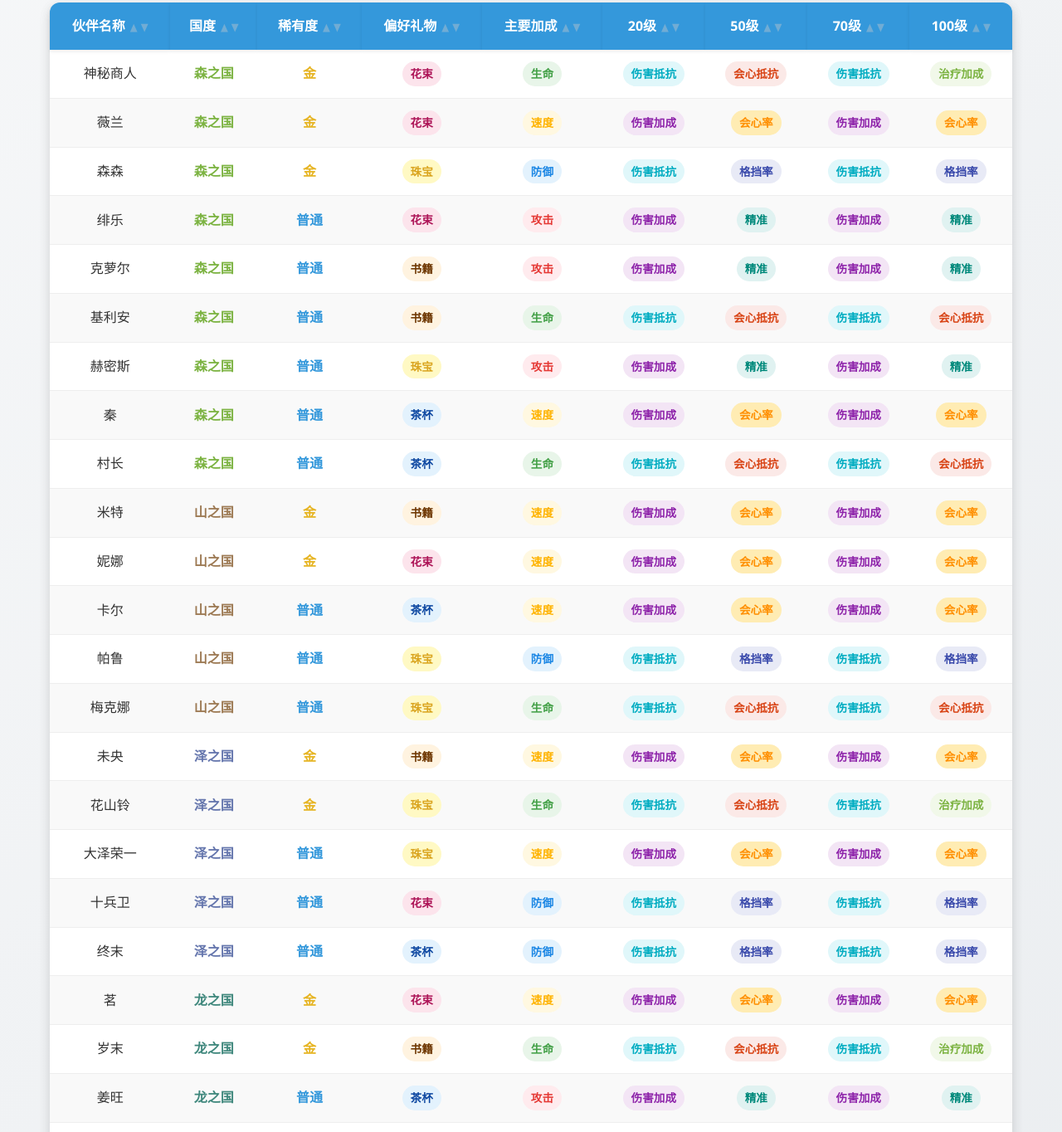
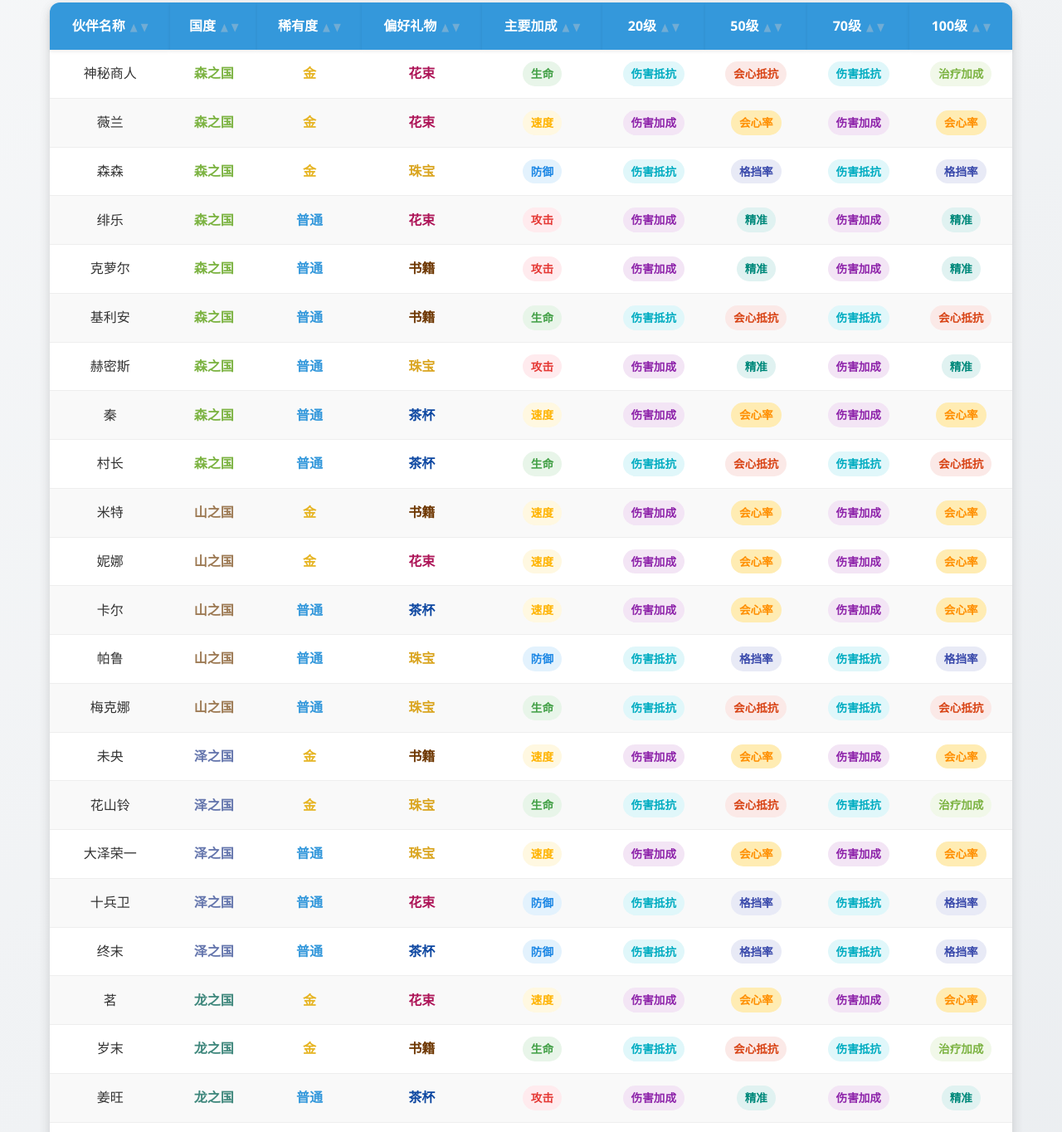
Before and after one commit to kleeb3961/TujidanSucha, a plain HTML site: page index.html in a window 1280 px wide. Shown: the part 888-2252 px from the top of the page at 83% size. Drawn offline with Linux system fonts and the light colour scheme.

Commit message:
Add files via upload

```diff
--- a/index.html
+++ b/index.html
@@ -435,10 +435,10 @@
             font-weight: 700;
         }
 
-        .gift-shuJi { background-color: #fff3e0; color: #6d3600; }
-        .gift-huaShu { background-color: #fce4ec; color: #ad1457; }
-        .gift-zhuBao { background-color: #fff9c4; color: #daa520; }
-        .gift-chaBei { background-color: #e3f2fd; color: #0d47a1; }
+        .gift-shuJi { color: #6d3600; font-weight: 700; }
+        .gift-huaShu {  color: #ad1457; font-weight: 700; }
+        .gift-zhuBao {  color: #daa520; font-weight: 700; }
+        .gift-chaBei {  color: #0d47a1; font-weight: 700; }
 
         .buff-attack { background-color: #ffebee; color: #e53935; }
         .buff-health { background-color: #e8f5e9; color: #43a047; }
@@ -640,7 +640,7 @@
                 <td>神秘商人</td>
                 <td class="city-sen">森之国</td>
                 <td class="rarity-gold">金</td>
-                <td><span class="tag gift-huaShu">花束</span></td>
+                <td><span class="gift-huaShu">花束</span></td>
                 <td><span class="tag buff-health">生命</span></td>
                 <td><span class="tag buff-resist">伤害抵抗</span></td>
                 <td><span class="tag buff-crit-resist">会心抵抗</span></td>
@@ -651,7 +651,7 @@
                 <td>薇兰</td>
                 <td class="city-sen">森之国</td>
                 <td class="rarity-gold">金</td>
-                <td><span class="tag gift-huaShu">花束</span></td>
+                <td><span class="gift-huaShu">花束</span></td>
                 <td><span class="tag buff-speed">速度</span></td>
                 <td><span class="tag buff-damage">伤害加成</span></td>
                 <td><span class="tag buff-crit">会心率</span></td>
@@ -662,7 +662,7 @@
                 <td>森森</td>
                 <td class="city-sen">森之国</td>
                 <td class="rarity-gold">金</td>
-                <td><span class="tag gift-zhuBao">珠宝</span></td>
+                <td><span class="gift-zhuBao">珠宝</span></td>
                 <td><span class="tag buff-defense">防御</span></td>
                 <td><span class="tag buff-resist">伤害抵抗</span></td>
                 <td><span class="tag buff-block">格挡率</span></td>
@@ -673,7 +673,7 @@
                 <td>绯乐</td>
                 <td class="city-sen">森之国</td>
                 <td class="rarity-normal">普通</td>
-                <td><span class="tag gift-huaShu">花束</span></td>
+                <td><span class="gift-huaShu">花束</span></td>
                 <td><span class="tag buff-attack">攻击</span></td>
                 <td><span class="tag buff-damage">伤害加成</span></td>
                 <td><span class="tag buff-precision">精准</span></td>
@@ -684,7 +684,7 @@
                 <td>克萝尔</td>
                 <td class="city-sen">森之国</td>
                 <td class="rarity-normal">普通</td>
-                <td><span class="tag gift-shuJi">书籍</span></td>
+                <td><span class="gift-shuJi">书籍</span></td>
                 <td><span class="tag buff-attack">攻击</span></td>
                 <td><span class="tag buff-damage">伤害加成</span></td>
                 <td><span class="tag buff-precision">精准</span></td>
@@ -695,7 +695,7 @@
                 <td>基利安</td>
                 <td class="city-sen">森之国</td>
                 <td class="rarity-normal">普通</td>
-                <td><span class="tag gift-shuJi">书籍</span></td>
+                <td><span class="gift-shuJi">书籍</span></td>
                 <td><span class="tag buff-health">生命</span></td>
                 <td><span class="tag buff-resist">伤害抵抗</span></td>
                 <td><span class="tag buff-crit-resist">会心抵抗</span></td>
@@ -706,7 +706,7 @@
                 <td>赫密斯</td>
                 <td class="city-sen">森之国</td>
                 <td class="rarity-normal">普通</td>
-                <td><span class="tag gift-zhuBao">珠宝</span></td>
+                <td><span class="gift-zhuBao">珠宝</span></td>
                 <td><span class="tag buff-attack">攻击</span></td>
                 <td><span class="tag buff-damage">伤害加成</span></td>
                 <td><span class="tag buff-precision">精准</span></td>
@@ -717,7 +717,7 @@
                 <td>秦</td>
                 <td class="city-sen">森之国</td>
                 <td class="rarity-normal">普通</td>
-                <td><span class="tag gift-chaBei">茶杯</span></td>
+                <td><span class="gift-chaBei">茶杯</span></td>
                 <td><span class="tag buff-speed">速度</span></td>
                 <td><span class="tag buff-damage">伤害加成</span></td>
                 <td><span class="tag buff-crit">会心率</span></td>
@@ -728,7 +728,7 @@
                 <td>村长</td>
                 <td class="city-sen">森之国</td>
                 <td class="rarity-normal">普通</td>
-                <td><span class="tag gift-chaBei">茶杯</span></td>
+                <td><span class="gift-chaBei">茶杯</span></td>
                 <td><span class="tag buff-health">生命</span></td>
                 <td><span class="tag buff-resist">伤害抵抗</span></td>
                 <td><span class="tag buff-crit-resist">会心抵抗</span></td>
@@ -741,7 +741,7 @@
                 <td>米特</td>
                 <td class="city-shan">山之国</td>
                 <td class="rarity-gold">金</td>
-                <td><span class="tag gift-shuJi">书籍</span></td>
+                <td><span class="gift-shuJi">书籍</span></td>
                 <td><span class="tag buff-speed">速度</span></td>
                 <td><span class="tag buff-damage">伤害加成</span></td>
                 <td><span class="tag buff-crit">会心率</span></td>
@@ -752,7 +752,7 @@
                 <td>妮娜</td>
                 <td class="city-shan">山之国</td>
                 <td class="rarity-gold">金</td>
-                <td><span class="tag gift-huaShu">花束</span></td>
+                <td><span class="gift-huaShu">花束</span></td>
                 <td><span class="tag buff-speed">速度</span></td>
                 <td><span class="tag buff-damage">伤害加成</span></td>
                 <td><span class="tag buff-crit">会心率</span></td>
@@ -763,7 +763,7 @@
                 <td>卡尔</td>
                 <td class="city-shan">山之国</td>
                 <td class="rarity-normal">普通</td>
-                <td><span class="tag gift-chaBei">茶杯</span></td>
+                <td><span class="gift-chaBei">茶杯</span></td>
                 <td><span class="tag buff-speed">速度</span></td>
                 <td><span class="tag buff-damage">伤害加成</span></td>
                 <td><span class="tag buff-crit">会心率</span></td>
@@ -774,7 +774,7 @@
                 <td>帕鲁</td>
                 <td class="city-shan">山之国</td>
                 <td class="rarity-normal">普通</td>
-                <td><span class="tag gift-zhuBao">珠宝</span></td>
+                <td><span class="gift-zhuBao">珠宝</span></td>
                 <td><span class="tag buff-defense">防御</span></td>
                 <td><span class="tag buff-resist">伤害抵抗</span></td>
                 <td><span class="tag buff-block">格挡率</span></td>
@@ -785,7 +785,7 @@
                 <td>梅克娜</td>
                 <td class="city-shan">山之国</td>
                 <td class="rarity-normal">普通</td>
-                <td><span class="tag gift-zhuBao">珠宝</span></td>
+                <td><span class="gift-zhuBao">珠宝</span></td>
                 <td><span class="tag buff-health">生命</span></td>
                 <td><span class="tag buff-resist">伤害抵抗</span></td>
                 <td><span class="tag buff-crit-resist">会心抵抗</span></td>
@@ -798,7 +798,7 @@
                 <td>未央</td>
                 <td class="city-ze">泽之国</td>
                 <td class="rarity-gold">金</td>
-                <td><span class="tag gift-shuJi">书籍</span></td>
+                <td><span class="gift-shuJi">书籍</span></td>
                 <td><span class="tag buff-speed">速度</span></td>
                 <td><span class="tag buff-damage">伤害加成</span></td>
                 <td><span class="tag buff-crit">会心率</span></td>
@@ -809,7 +809,7 @@
                 <td>花山铃</td>
                 <td class="city-ze">泽之国</td>
                 <td class="rarity-gold">金</td>
-                <td><span class="tag gift-zhuBao">珠宝</span></td>
+                <td><span class="gift-zhuBao">珠宝</span></td>
                 <td><span class="tag buff-health">生命</span></td>
                 <td><span class="tag buff-resist">伤害抵抗</span></td>
                 <td><span class="tag buff-crit-resist">会心抵抗</span></td>
@@ -820,7 +820,7 @@
                 <td>大泽荣一</td>
                 <td class="city-ze">泽之国</td>
                 <td class="rarity-normal">普通</td>
-                <td><span class="tag gift-zhuBao">珠宝</span></td>
+                <td><span class="gift-zhuBao">珠宝</span></td>
                 <td><span class="tag buff-speed">速度</span></td>
                 <td><span class="tag buff-damage">伤害加成</span></td>
                 <td><span class="tag buff-crit">会心率</span></td>
@@ -831,7 +831,7 @@
                 <td>十兵卫</td>
                 <td class="city-ze">泽之国</td>
                 <td class="rarity-normal">普通</td>
-                <td><span class="tag gift-huaShu">花束</span></td>
+                <td><span class="gift-huaShu">花束</span></td>
                 <td><span class="tag buff-defense">防御</span></td>
                 <td><span class="tag buff-resist">伤害抵抗</span></td>
                 <td><span class="tag buff-block">格挡率</span></td>
@@ -842,7 +842,7 @@
                 <td>终末</td>
                 <td class="city-ze">泽之国</td>
                 <td class="rarity-normal">普通</td>
-                <td><span class="tag gift-chaBei">茶杯</span></td>
+                <td><span class="gift-chaBei">茶杯</span></td>
                 <td><span class="tag buff-defense">防御</span></td>
                 <td><span class="tag buff-resist">伤害抵抗</span></td>
                 <td><span class="tag buff-block">格挡率</span></td>
@@ -855,7 +855,7 @@
                 <td>茗</td>
                 <td class="city-long">龙之国</td>
                 <td class="rarity-gold">金</td>
-                <td><span class="tag gift-huaShu">花束</span></td>
+                <td><span class="gift-huaShu">花束</span></td>
                 <td><span class="tag buff-speed">速度</span></td>
                 <td><span class="tag buff-damage">伤害加成</span></td>
                 <td><span class="tag buff-crit">会心率</span></td>
@@ -866,7 +866,7 @@
                 <td>岁末</td>
                 <td class="city-long">龙之国</td>
                 <td class="rarity-gold">金</td>
-                <td><span class="tag gift-shuJi">书籍</span></td>
+                <td><span class="gift-shuJi">书籍</span></td>
                 <td><span class="tag buff-health">生命</span></td>
                 <td><span class="tag buff-resist">伤害抵抗</span></td>
                 <td><span class="tag buff-crit-resist">会心抵抗</span></td>
@@ -877,7 +877,7 @@
                 <td>姜旺</td>
                 <td class="city-long">龙之国</td>
                 <td class="rarity-normal">普通</td>
-                <td><span class="tag gift-chaBei">茶杯</span></td>
+                <td><span class="gift-chaBei">茶杯</span></td>
                 <td><span class="tag buff-attack">攻击</span></td>
                 <td><span class="tag buff-damage">伤害加成</span></td>
                 <td><span class="tag buff-precision">精准</span></td>
@@ -888,7 +888,7 @@
                 <td>惠</td>
                 <td class="city-long">龙之国</td>
                 <td class="rarity-normal">普通</td>
-                <td><span class="tag gift-chaBei">茶杯</span></td>
+                <td><span class="gift-chaBei">茶杯</span></td>
                 <td><span class="tag buff-defense">防御</span></td>
                 <td><span class="tag buff-resist">伤害抵抗</span></td>
                 <td><span class="tag buff-block">格挡率</span></td>
@@ -899,7 +899,7 @@
                 <td>无忌</td>
                 <td class="city-long">龙之国</td>
                 <td class="rarity-normal">普通</td>
-                <td><span class="tag gift-shuJi">书籍</span></td>
+                <td><span class="gift-shuJi">书籍</span></td>
                 <td><span class="tag buff-speed">速度</span></td>
                 <td><span class="tag buff-damage">伤害加成</span></td>
                 <td><span class="tag buff-crit">会心率</span></td>
@@ -958,7 +958,7 @@
                 <td>阿克娅</td>
                 <td class="city-link">联动</td>
                 <td class="rarity-gold">金</td>
-                <td><span class="tag gift-zhuBao">珠宝</span></td>
+                <td><span class="gift-zhuBao">珠宝</span></td>
                 <td><span class="tag buff-health">生命</span></td>
                 <td><span class="tag buff-resist">伤害抵抗</span></td>
                 <td><span class="tag buff-crit-resist">会心抵抗</span></td>
@@ -969,7 +969,7 @@
                 <td>惠惠</td>
                 <td class="city-link">联动</td>
                 <td class="rarity-gold">金</td>
-                <td><span class="tag gift-shuJi">书籍</span></td>
+                <td><span class="gift-shuJi">书籍</span></td>
                 <td><span class="tag buff-speed">速度</span></td>
                 <td><span class="tag buff-damage">伤害加成</span></td>
                 <td><span class="tag buff-crit">会心率</span></td>
@@ -980,7 +980,7 @@
                 <td>达克尼斯</td>
                 <td class="city-link">联动</td>
                 <td class="rarity-gold">金</td>
-                <td><span class="tag gift-chaBei">茶杯</span></td>
+                <td><span class="gift-chaBei">茶杯</span></td>
                 <td><span class="tag buff-defense">防御</span></td>
                 <td><span class="tag buff-resist">伤害抵抗</span></td>
                 <td><span class="tag buff-block">格挡率</span></td>
@@ -991,7 +991,7 @@
                 <td>和真</td>
                 <td class="city-link">联动</td>
                 <td class="rarity-normal">普通</td>
-                <td><span class="tag gift-chaBei">茶杯</span></td>
+                <td><span class="gift-chaBei">茶杯</span></td>
                 <td><span class="tag buff-attack">攻击</span></td>
                 <td><span class="tag buff-damage">伤害加成</span></td>
                 <td><span class="tag buff-precision">精准</span></td>
@@ -1002,7 +1002,7 @@
                 <td>洛天依</td>
                 <td class="city-link">联动</td>
                 <td class="rarity-gold">金</td>
-                <td><span class="tag gift-chaBei">茶杯</span></td>
+                <td><span class="gift-chaBei">茶杯</span></td>
                 <td><span class="tag buff-health">生命</span></td>
                 <td><span class="tag buff-resist">伤害抵抗</span></td>
                 <td><span class="tag buff-crit-resist">会心抵抗</span></td>
```
